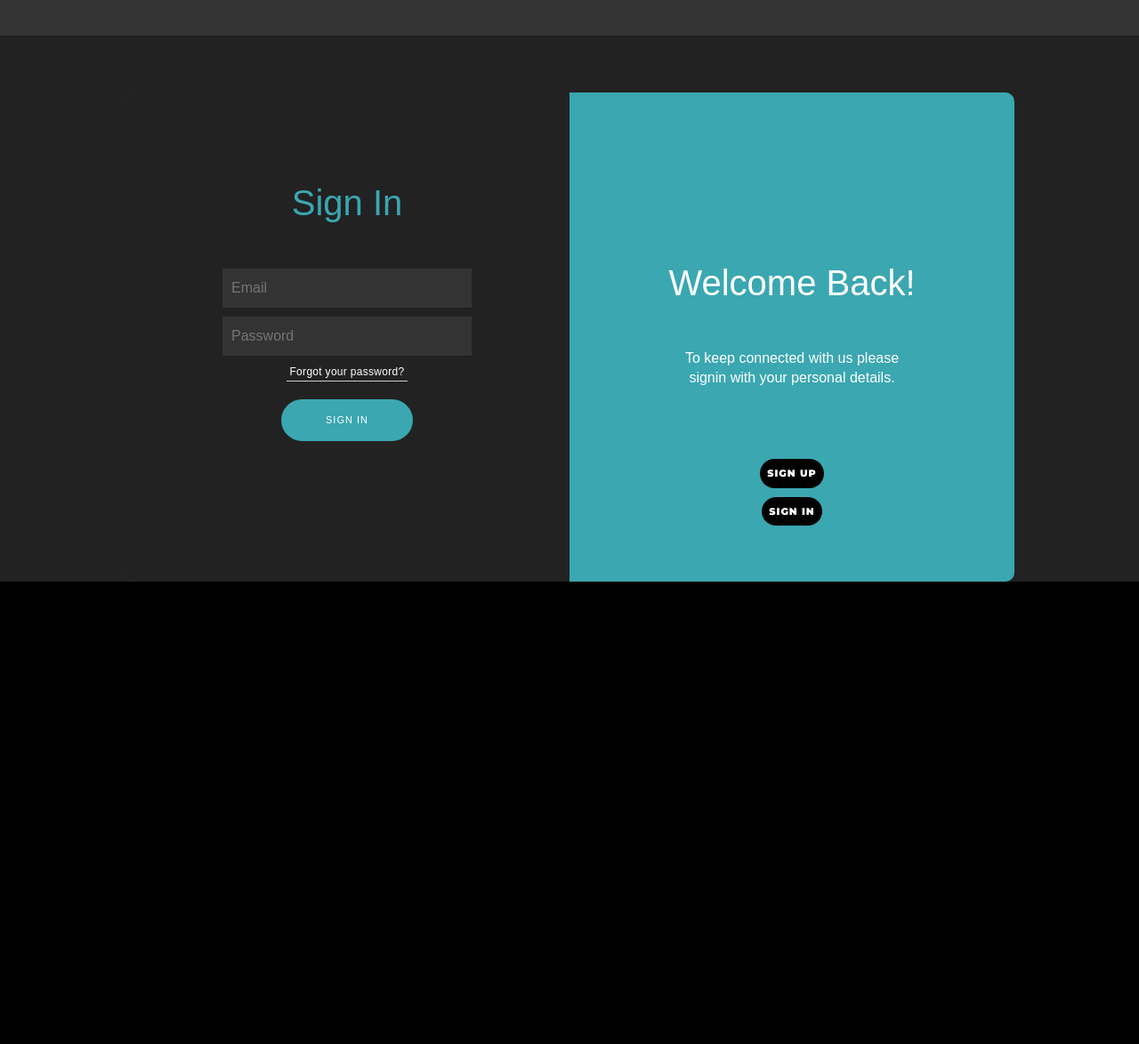
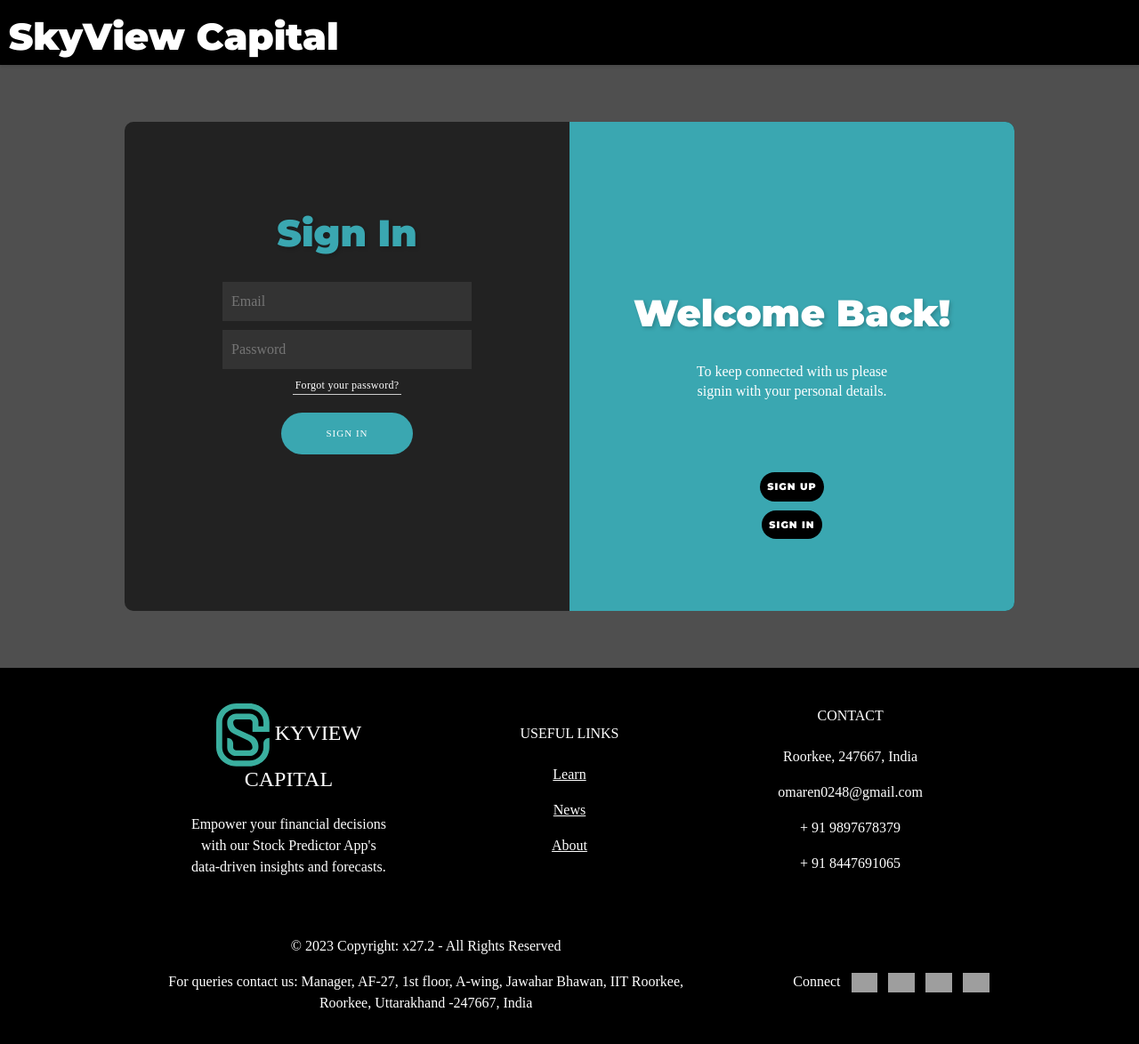
Before and after one commit to Demigod345/SkyView_Capital, a React (Create React App) app in the folder Client/: page / in a window 1280 px wide. Shown: the top 1174 px of the page at 89% size. Before the commit the page ends 800 px from the top, so only its background shows below. Built offline with nearby package versions, Linux system fonts and the light colour scheme; grey boxes are pictures that could not be loaded.

Commit message:
add header footer on login page

```diff
--- a/Client/src/pages/learn.js
+++ b/Client/src/pages/learn.js
@@ -1,7 +1,7 @@
 import React, { Component } from 'react';
 import Navbar from "../Mycomps/Navbar";
 import Footerc from "../Mycomps/Footer";
-import "../stylesheets/About.css";
+import "../stylesheets/learn.css";
 
 class StockMarketLearn extends Component {
   constructor(props) {
@@ -12,31 +12,31 @@ class StockMarketLearn extends Component {
         {
           id: 1,
           title: 'Introduction to Stock Markets',
-          content: '...',
+
           link: 'https://www.investopedia.com/terms/s/stockmarket.asp',
         },
         {
           id: 4,
           title: 'How to invest in Stocks',
-          content: '...',
+
           link: 'https://www.investopedia.com/articles/basics/06/invest1000.asp',
         },
         {
           id: 5,
           title: 'Introduction to Stocks and Markets',
-          content: '...',
+
           link: 'https://zerodha.com/varsity/module/introduction-to-stock-markets/',
         },
         {
           id: 2,
           title: 'Stock Market Analysis',
-          content: '...',
+
           link: 'https://www.investopedia.com/terms/s/stock-analysis.asp#:~:text=Stock%20analysis%20involves%20comparing%20a,growing%2C%20stable%2C%20or%20deteriorating.',
         },
         {
           id: 3,
           title: 'Investing Strategies',
-          content: '...',
+
           link: 'https://www.fool.com/how-to-invest',
         },
         // Add more lessons as needed
--- a/Client/src/pages/login.js
+++ b/Client/src/pages/login.js
@@ -4,6 +4,7 @@ import { useNavigate } from "react-router-dom";
 import Swal from "sweetalert2";
 import PasswordChecklist from "react-password-checklist";
 import "../stylesheets/login.css";
+import Footerc from "../Mycomps/Footer";
 
 function Login() {
   let navigate = useNavigate();
@@ -170,7 +171,16 @@ function Login() {
 
   return (
     <>
-      <div id="info"></div>
+     <nav className="nav">
+        <div className="navbarmain">
+          <a href="/home" style={{ "text-decoration": "none" }}>
+            <h1 style={{ color: "" }} aaa>
+              SkyView Capital
+            </h1>
+          </a>
+        </div>
+        </nav>
+
       <div id="container" style={{ border: "1rem", borderColor: "white" }}>
         <div id="cover">
           <h1 className="sign-up">Welcome Back!</h1>
@@ -274,7 +284,9 @@ function Login() {
           </form>
         </div>
       </div>
+      <Footerc />
     </>
+
   );
 }
 
--- a/Client/src/stylesheets/About.css
+++ b/Client/src/stylesheets/About.css
@@ -173,3 +173,24 @@ html {
   padding: 0 16px;
   color: rgb(238, 255, 5);
 }
+.Title{
+
+}
+
+.content{
+
+}
+.container{
+  width: 80%;
+  margin: auto;
+  padding-top: 100px;
+
+}
+.about-section{
+
+  /* float: left; */
+  width: 80vw;;
+  border-radius: 40px;
+  margin-left: 10vw;
+  margin-top: 2vh;
+}
--- /dev/null
+++ b/Client/src/stylesheets/learn.css
@@ -0,0 +1,113 @@
+/* StockMarketLearn.css */
+
+/* Global Styles */
+body {
+    font-family: 'LMRoman, serif';
+    background-color: #4f4f4f;
+    margin: 0;
+    padding: 0;
+  }
+
+  /* Header Styles */
+  header {
+    background: black;
+    color: white;
+    padding: 10px;
+    text-align: center;
+    text-shadow: 2px 2px 4px rgba(0, 0, 0, 0.2);
+  }
+
+  h1 {
+    font-size: 42px;
+    margin: 0;
+    font-family: 'Montserrat', sans-serif;
+    text-shadow: 2px 2px 4px rgba(0, 0, 0, 0.2);
+  }
+
+  h2 {
+    font-size: 32px;
+    font-weight: bold;
+    text-decoration: underline;
+  }
+
+  /* Container Styles */
+  .container {
+    display: flex;
+    flex-direction: column;
+    align-items: center;
+    padding: 20px;
+    color: white;
+    text-align: center;
+  }
+
+  /* Lesson Styles */
+  .lessons {
+    display: flex;
+    flex-wrap: wrap;
+    justify-content: space-between;
+  }
+
+  .lesson {
+    flex-basis: calc(33.33% - 20px);
+    margin: 10px;
+    background: #fff;
+    padding: 20px;
+    box-shadow: 2px 2px 4px rgba(0, 0, 0, 0.2);
+    border-radius: 5px;
+    text-align: center;
+  }
+
+  .lesson h2 {
+    font-size: 22px;
+    margin: 0;
+  }
+
+  .lesson a {
+    text-decoration: none;
+    color: #00ffbf;
+    font-weight: bold;
+  }
+
+  .lesson p {
+    font-size: 18px;
+  }
+
+  /* Links Styles */
+  .finance-links, .finance-books, .youtube-links, .popular-sites {
+    margin-top: 20px;
+  }
+
+  .link-group {
+    display: flex;
+    flex-wrap: wrap;
+    justify-content: center;
+  }
+
+  .link-item {
+    width: calc(33.33% - 20px);
+    margin: 10px;
+    background: #fff;
+    padding: 20px;
+    box-shadow: 2px 2px 4px rgba(0, 0, 0, 0.2);
+    border-radius: 5px;
+    text-align: center;
+  }
+
+  .link-item h2 {
+    font-size: 22px;
+  }
+
+  .link-item a {
+    text-decoration: none;
+    color: #00ff99;
+    font-weight: bold;
+  }
+
+  /* Footer Styles */
+  .footer {
+    background: black;
+    color: white;
+    padding: 10px;
+    text-align: center;
+    text-shadow: 2px 2px 4px rgba(0, 0, 0, 0.2);
+  }
```
